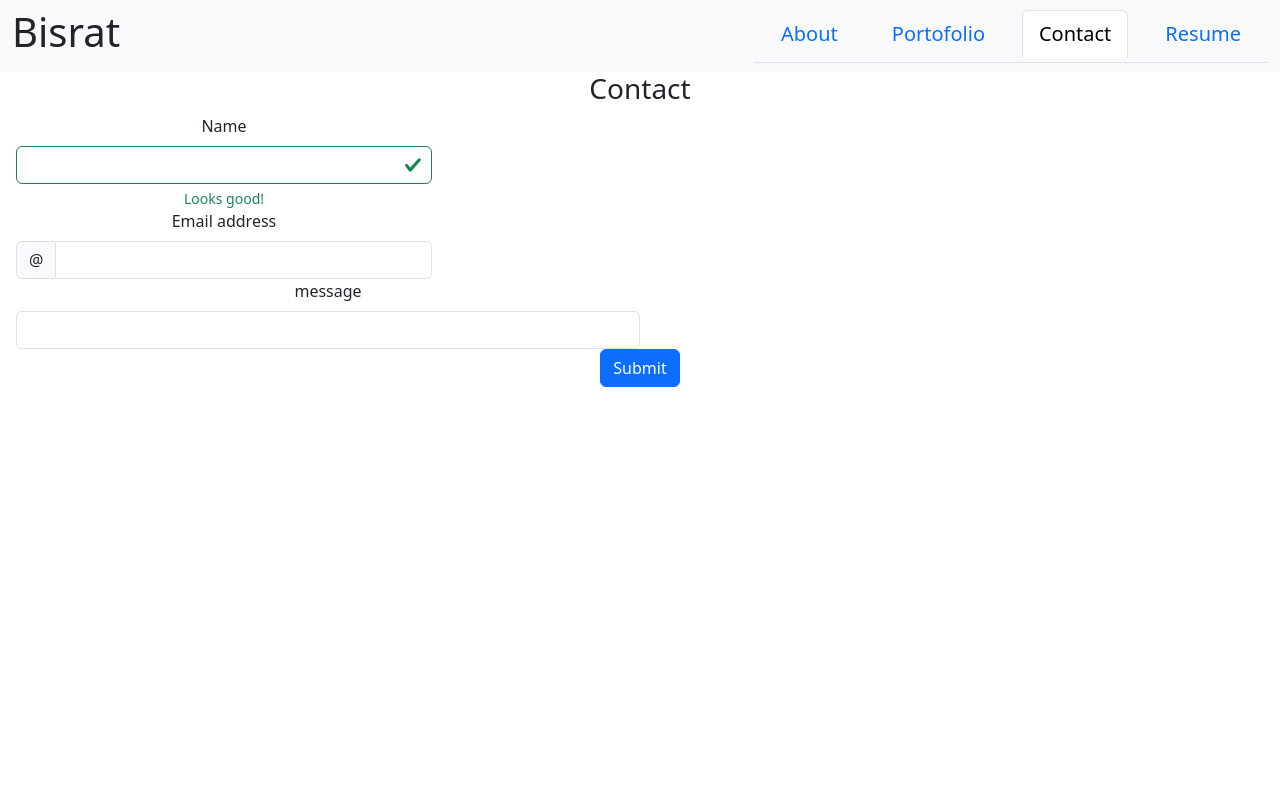
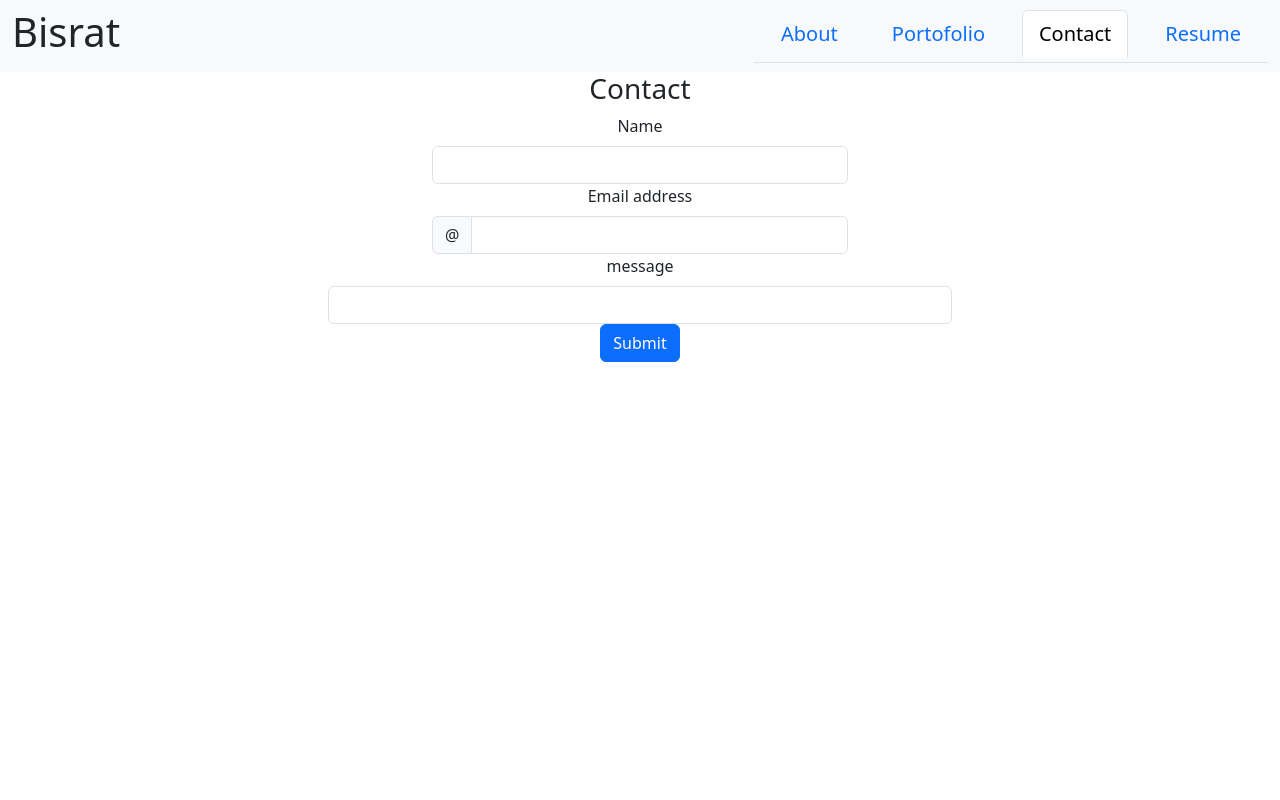
Before and after one commit to Hellobisrat/porofolioreact, a React (Vite) app in the folder portfolio/: page /Contact in a window 1280 px wide. Shown: the top 800 px of the page. Built offline with nearby package versions, Linux system fonts and the light colour scheme.

Commit message:
contact component style added

```diff
--- a/portfolio/src/components/Footer.jsx
+++ b/portfolio/src/components/Footer.jsx
@@ -1,6 +1,7 @@
 //import { FaStackOverflow,FAGithub,FALinkedin } from "react-icons/fa";
 import Card from 'react-bootstrap/Card';
 import {FaGithub,FaLinkedinIn} from 'react-icons/fa'
+
 import './Footer.css'
 
 
@@ -14,6 +15,7 @@ function Footer () {
       <ul >
         <li><a href="https://github.com/Hellobisrat"><FaGithub/>Github</a></li>
         <li><a href="https://www.linkedin.com/in/bisrat-zerihun-6922a378/"><FaLinkedinIn/>Linkedin</a></li>
+
       </ul>
 
 
--- a/portfolio/src/main.jsx
+++ b/portfolio/src/main.jsx
@@ -6,7 +6,7 @@ import './index.css'
 import 'bootstrap/dist/css/bootstrap.min.css'
 import Error from './pages/Error';
 import About from './pages/About/About.jsx';
-import Contact from './pages/Contact';
+import Contact from './pages/Contact/Contact.jsx';
 import Portfolio from './pages/Portofolio/Portofolio.jsx';
 import Resume from './pages/Resume/Resume.jsx';
 
--- a/portfolio/src/pages/Contact.jsx
+++ b/portfolio/src/pages/Contact/Contact.jsx
@@ -2,9 +2,9 @@ import Button from 'react-bootstrap/Button';
 import Col from 'react-bootstrap/Col';
 import Form from 'react-bootstrap/Form';
 import InputGroup from 'react-bootstrap/InputGroup';
-import Row from 'react-bootstrap/Row';
 import * as formik from 'formik';
 import * as yup from 'yup';
+import './form.css'
 
 
 function Contact () {
@@ -31,22 +31,23 @@ function Contact () {
       }}
     >
 
-      {({ handleSubmit, handleChange, values, touched, errors }) => (
-        <Form noValidate onSubmit={handleSubmit}>
+      {({ handleSubmit, handleChange, values, errors }) => (
+        <Form noValidate onSubmit={handleSubmit} className='form'>
 
-            <Form.Group as={Col} md="4" controlId="validationFormik01">
+
+            <Form.Group as={Col} md="4" controlId="validationFormik03">
               <Form.Label>Name</Form.Label>
               <Form.Control
                 type="text"
-                name="Name"
+                placeholder=""
+                name="name"
                 value={values.Name}
                 onChange={handleChange}
-                isValid={!errors.Name}
+                isInvalid={!!errors.Name}
               />
-              <Form.Control.Feedback>Looks good!</Form.Control.Feedback>
+             <Form.Control.Feedback>Looks good!</Form.Control.Feedback>
             </Form.Group>
-
-            <Form.Group as={Col} md="4" controlId="validationFormikUsername">
+            <Form.Group as={Col} md="4"  controlId="validationFormikUsername">
               <Form.Label>Email address</Form.Label>
               <InputGroup hasValidation>
                 <InputGroup.Text id="inputGroupPrepend">@</InputGroup.Text>
--- /dev/null
+++ b/portfolio/src/pages/Contact/form.css
@@ -0,0 +1,6 @@
+.form {
+  display: flex;
+  flex-direction: column;
+  margin: auto;
+  align-items: center;
+}
```
